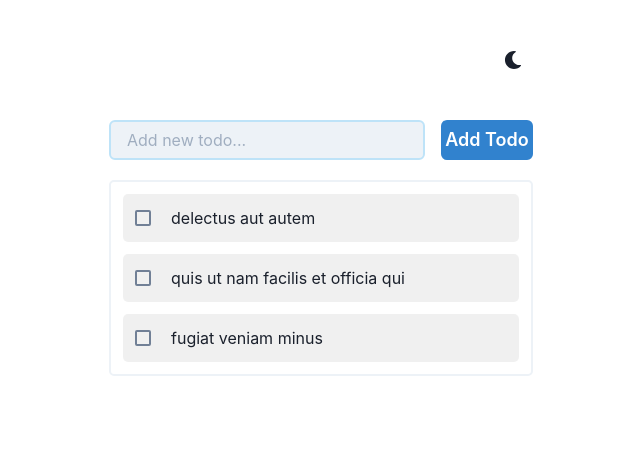
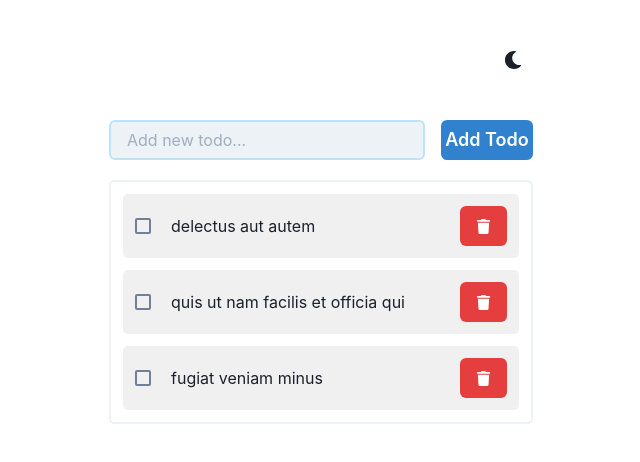
Before and after one commit to ifindev/react-chakra-todo, a React (Create React App) app: page / in a window 1280 px wide. Shown: the top 462 px of the page, without its empty margins (319-959 px from the left). Built offline with nearby package versions, Linux system fonts and the light colour scheme.

Commit message:
Add delete button

```diff
--- a/src/components/TodoLists.jsx
+++ b/src/components/TodoLists.jsx
@@ -1,4 +1,5 @@
-import { Box, List, ListItem, Checkbox } from '@chakra-ui/react';
+import { FaTrash } from 'react-icons/fa';
+import { Box, List, ListItem, Checkbox, Button } from '@chakra-ui/react';
 
 const TodoLists = ({ todoItems, handleTaskDone }) => {
   return (
@@ -10,8 +11,7 @@ const TodoLists = ({ todoItems, handleTaskDone }) => {
             <ListItem key={todo.id}>
               <Box
                 d="flex"
-                flexDir="row"
-                alignItems="center"
+                justifyContent="space-between"
                 p={3}
                 borderRadius="5px"
                 backgroundColor={
@@ -19,12 +19,30 @@ const TodoLists = ({ todoItems, handleTaskDone }) => {
                 }
                 color={todo.completed ? 'blackAlpha.900' : 'white.900'}
               >
+                <Box
+                  d="flex"
+                  flexDir="row"
+                  alignItems="center"
+                  justifyContent="center"
+                >
                   <Checkbox
                     mr={5}
                     borderColor="gray.500"
                     onChange={e => handleTaskDone(todo.id)}
                   ></Checkbox>
                   <span>{todo.title}</span>
+                </Box>
+
+                <Box>
+                  <Button
+                    backgroundColor="red.500"
+                    _hover={{
+                      background: 'red.700',
+                    }}
+                  >
+                    <FaTrash style={{ color: 'white', fontSize: '15px' }} />
+                  </Button>
+                </Box>
               </Box>
             </ListItem>
           );
```
Lines whose indentation alone changed are shown as unchanged.
